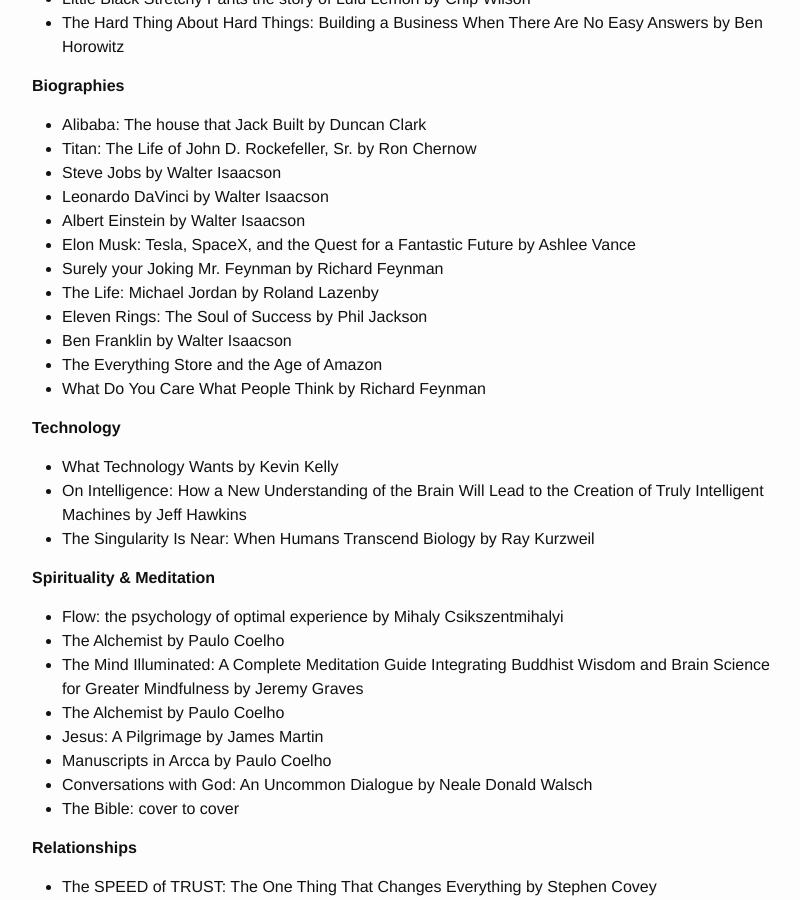
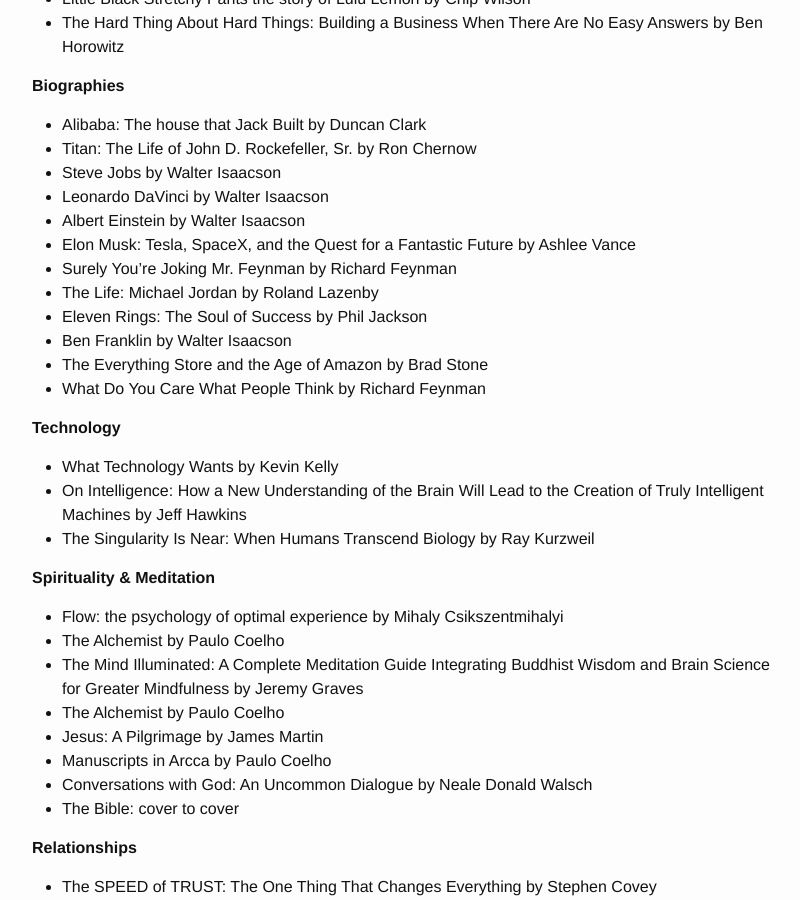
Before and after one commit to mjberg/reading-and-writing, a Jekyll site: the page built from _pages/02_readings.md, in a window 1280 px wide and 900 px high, scrolled down 1797 px. Shown: the whole window, without its empty margins (238-1038 px from the left). Built offline with Jekyll 4.4.1, drawn with Linux system fonts in a browser that asks for light colours.

Commit message:
clean up message

```diff
--- a/_pages/02_readings.md
+++ b/_pages/02_readings.md
@@ -82,11 +82,11 @@ permalink: /readings/
   * Leonardo DaVinci by Walter Isaacson
   * Albert Einstein by Walter Isaacson
   * Elon Musk: Tesla, SpaceX, and the Quest for a Fantastic Future by Ashlee Vance
-  * Surely your Joking Mr. Feynman by Richard Feynman
+  * Surely You're Joking Mr. Feynman by Richard Feynman
   * The Life: Michael Jordan by Roland Lazenby
   * Eleven Rings: The Soul of Success by Phil Jackson
   * Ben Franklin by Walter Isaacson
-  * The Everything Store and the Age of Amazon
+  * The Everything Store and the Age of Amazon by Brad Stone
   * What Do You Care What People Think by Richard Feynman
 
 
```
